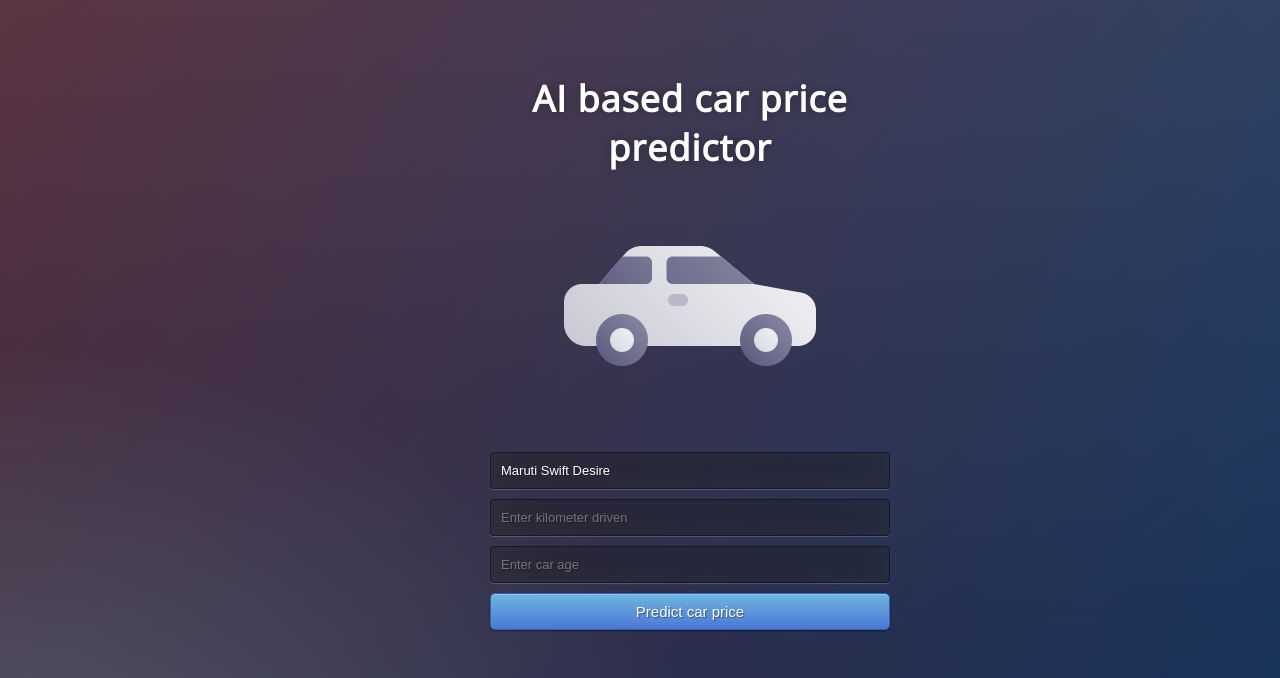
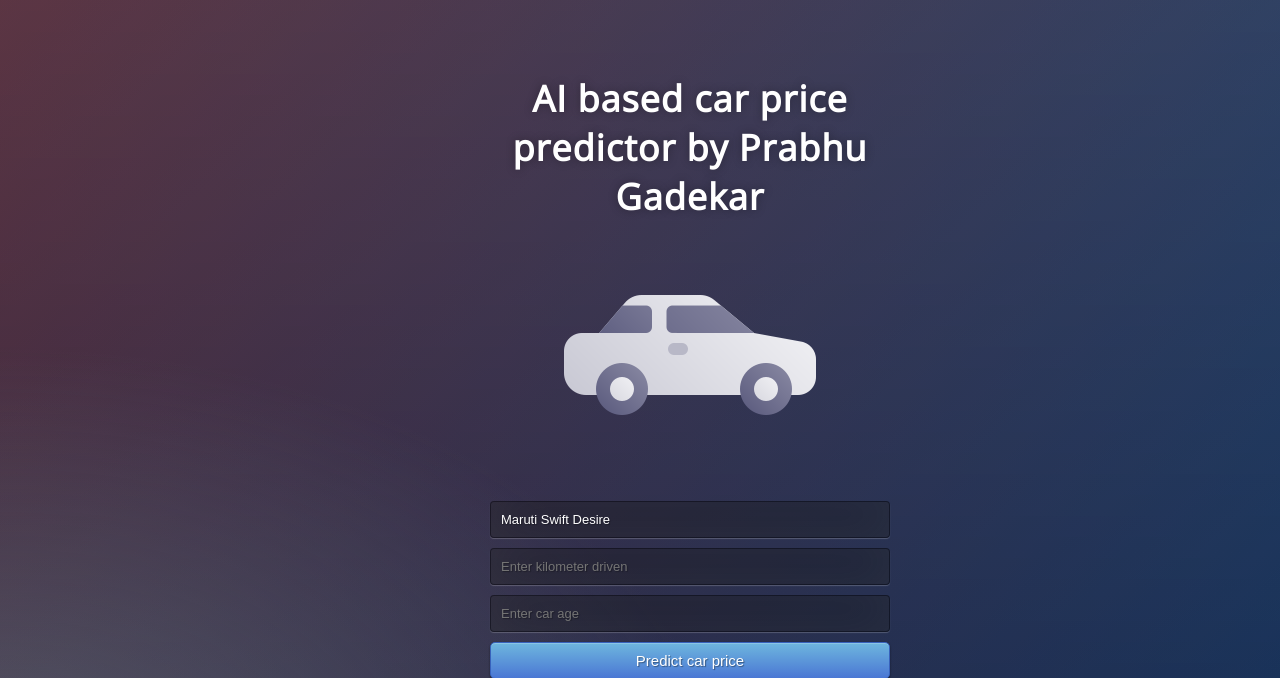
Before and after one commit to prabhu1822/car_price_prediction, a Flask app: page / in a window 1280 px wide. Shown: the top 678 px of the page. Run offline with Flask 2, Linux system fonts and the light colour scheme; parts of the project's set-up code (start-up, migrations or seed data) failed here and were passed over.

Commit message:
Update index.html

```diff
--- a/templates/index.html
+++ b/templates/index.html
@@ -3,7 +3,7 @@
 <!--From https://codepen.io/frytyler/pen/EGdtg-->
 <head>
     <meta charset="UTF-8">
-    <title>Car price prediction by Prabhu </title>
+    <title>Car price prediction </title>
     <link href='https://fonts.googleapis.com/css?family=Pacifico' rel='stylesheet' type='text/css'>
     <link href='https://fonts.googleapis.com/css?family=Arimo' rel='stylesheet' type='text/css'>
     <link href='https://fonts.googleapis.com/css?family=Hind:300' rel='stylesheet' type='text/css'>
@@ -14,7 +14,7 @@
 
 <body>
  <div class="login">
-	<h1>AI based car price predictor </h1>
+	<h1>AI based car price predictor by Prabhu Gadekar </h1>
     <img src="{{url_for('static', filename='car.png')}}" align="middle" />
      <!-- Main Input For Receiving Query to our ML -->
     <form action="{{ url_for('predict')}}" method="post">
```
